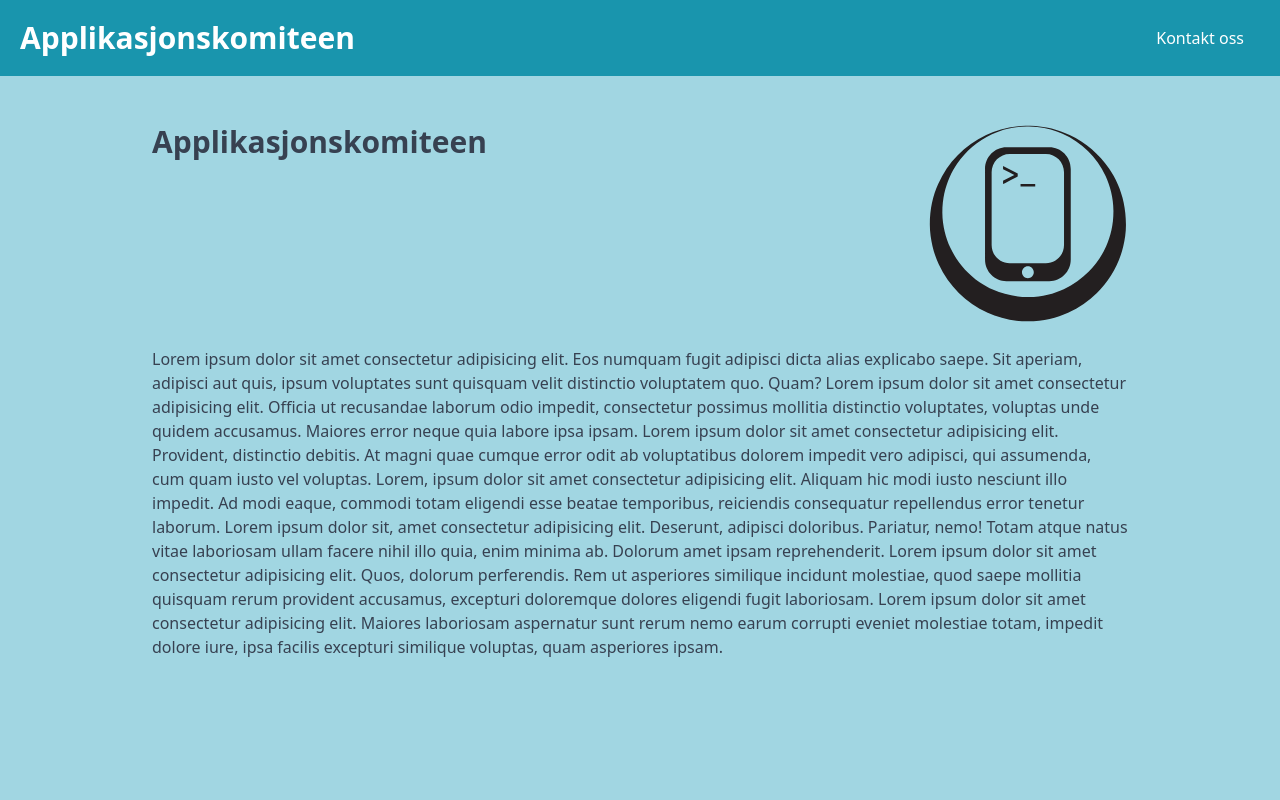
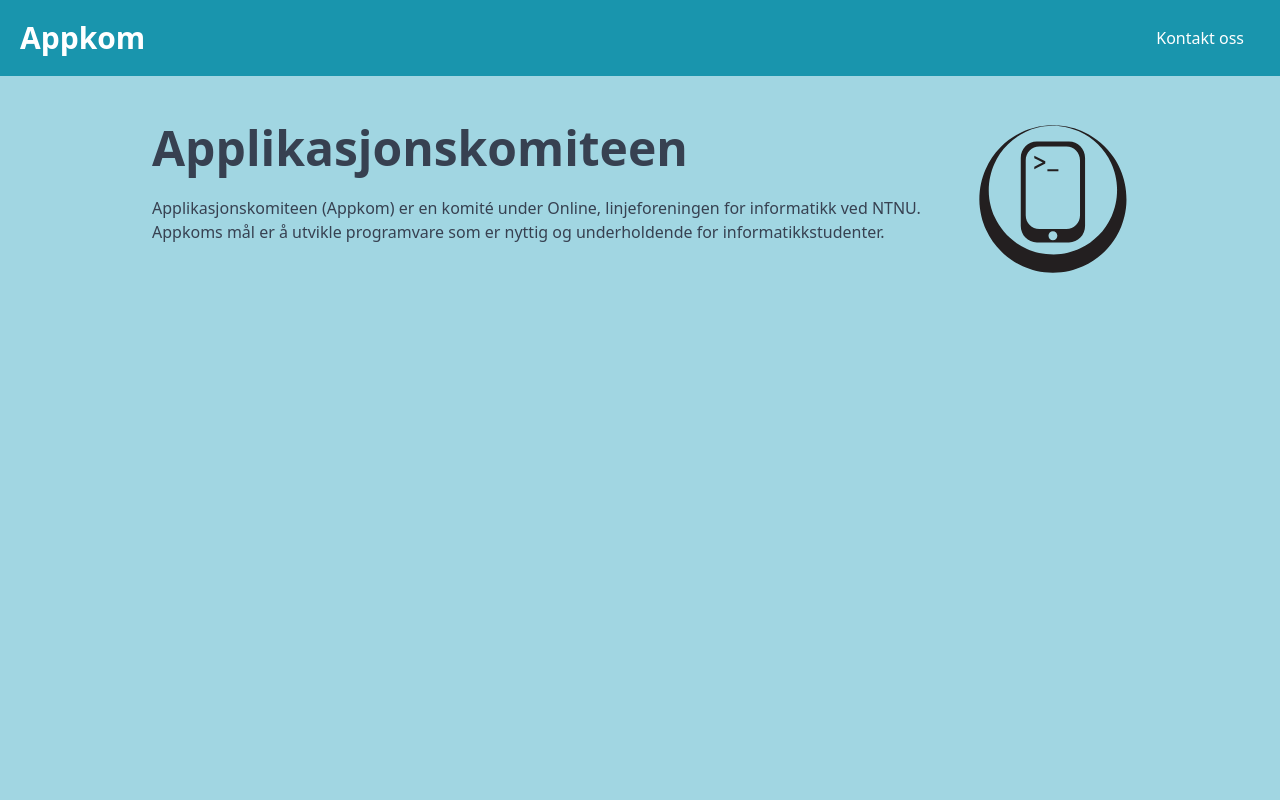
Before and after one commit to appKom/home, a Next.js app: page / in a window 1280 px wide. Shown: the top 800 px of the page. Built offline with nearby package versions, Linux system fonts and the light colour scheme.

Commit message:
added more info

```diff
--- a/app/page.tsx
+++ b/app/page.tsx
@@ -5,47 +5,26 @@ export default function Home() {
     <div className="w-full flex justify-center min-h-screen">
       <div className="py-6 px-6 w-full max-w-screen-lg text-gray-700">
         <main className="flex flex-col">
-          <div className="flex flex-row justify-between">
-            <div>
-              <div className="py-6 flex flex-row justify-between">
-                <h1 className="text-3xl font-semibold ">
+          <div className="py-6">
+            <div className="flex flex-row items-start justify-between">
+              <div>
+                <h1 className="text-xl sm:text-xl md:text-2xl lg:text-3xl xl:text-5xl font-semibold ">
                   Applikasjonskomiteen
                 </h1>
-                <Image
-                  src={"/logos/appkom-logo.svg"}
-                  alt={"Appkom logo"}
-                  width={200}
-                  height={200}
-                />
+                <article className="mt-6">
+                  Applikasjonskomiteen (Appkom) er en komité under Online,
+                  linjeforeningen for informatikk ved NTNU. Appkoms mål er å
+                  utvikle programvare som er nyttig og underholdende for
+                  informatikkstudenter.
+                </article>
               </div>
-              <article>
-                Lorem ipsum dolor sit amet consectetur adipisicing elit. Eos
-                numquam fugit adipisci dicta alias explicabo saepe. Sit aperiam,
-                adipisci aut quis, ipsum voluptates sunt quisquam velit
-                distinctio voluptatem quo. Quam? Lorem ipsum dolor sit amet
-                consectetur adipisicing elit. Officia ut recusandae laborum odio
-                impedit, consectetur possimus mollitia distinctio voluptates,
-                voluptas unde quidem accusamus. Maiores error neque quia labore
-                ipsa ipsam. Lorem ipsum dolor sit amet consectetur adipisicing
-                elit. Provident, distinctio debitis. At magni quae cumque error
-                odit ab voluptatibus dolorem impedit vero adipisci, qui
-                assumenda, cum quam iusto vel voluptas. Lorem, ipsum dolor sit
-                amet consectetur adipisicing elit. Aliquam hic modi iusto
-                nesciunt illo impedit. Ad modi eaque, commodi totam eligendi
-                esse beatae temporibus, reiciendis consequatur repellendus error
-                tenetur laborum. Lorem ipsum dolor sit, amet consectetur
-                adipisicing elit. Deserunt, adipisci doloribus. Pariatur, nemo!
-                Totam atque natus vitae laboriosam ullam facere nihil illo quia,
-                enim minima ab. Dolorum amet ipsam reprehenderit. Lorem ipsum
-                dolor sit amet consectetur adipisicing elit. Quos, dolorum
-                perferendis. Rem ut asperiores similique incidunt molestiae,
-                quod saepe mollitia quisquam rerum provident accusamus,
-                excepturi doloremque dolores eligendi fugit laboriosam. Lorem
-                ipsum dolor sit amet consectetur adipisicing elit. Maiores
-                laboriosam aspernatur sunt rerum nemo earum corrupti eveniet
-                molestiae totam, impedit dolore iure, ipsa facilis excepturi
-                similique voluptas, quam asperiores ipsam.
-              </article>
+              <Image
+                src={"/logos/appkom-logo.svg"}
+                alt={"Appkom logo"}
+                width={150}
+                height={150}
+                className="ml-4 float-left"
+              />
             </div>
           </div>
         </main>
--- a/components/Navbar.tsx
+++ b/components/Navbar.tsx
@@ -6,11 +6,10 @@ export default function Navbar() {
   return (
     <div className="bg-tealBlue w-full text-white">
       <div className="w-full flex justify-center">
-        <nav className="flex items-center justify-between flex-wrap px-5 py-5 bg-tealBlue w-full max-w-[1920px]">
+        <nav className="flex items-center justify-between flex-wrap px-5 py-5 bg-tealBlue w-full max-w-screen-2xl">
           <Link href={"/"}>
             <h1 className="font-semibold text-lg sm:text-lg md:text-xl lg:text-2xl xl:text-3xl hover:text-gray-300">
-              <span className="block sm:hidden">Appkom</span>
-              <span className="hidden sm:block">Applikasjonskomiteen</span>
+              <span>Appkom</span>
             </h1>
           </Link>
 
```
